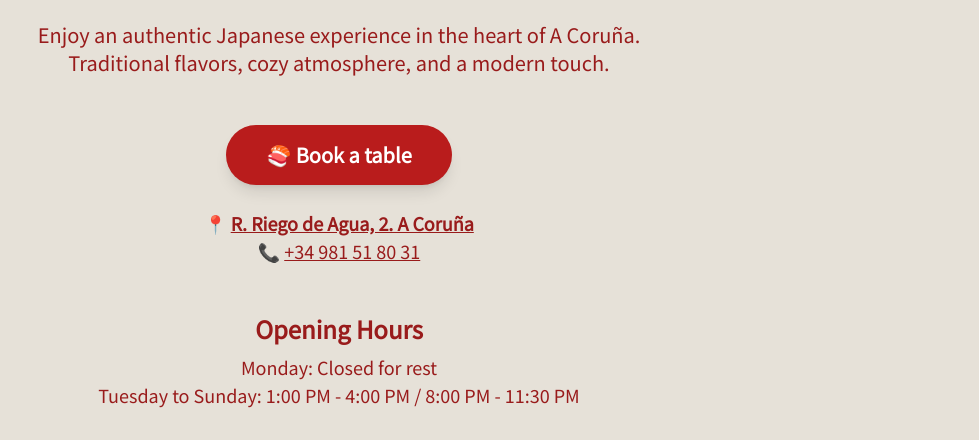
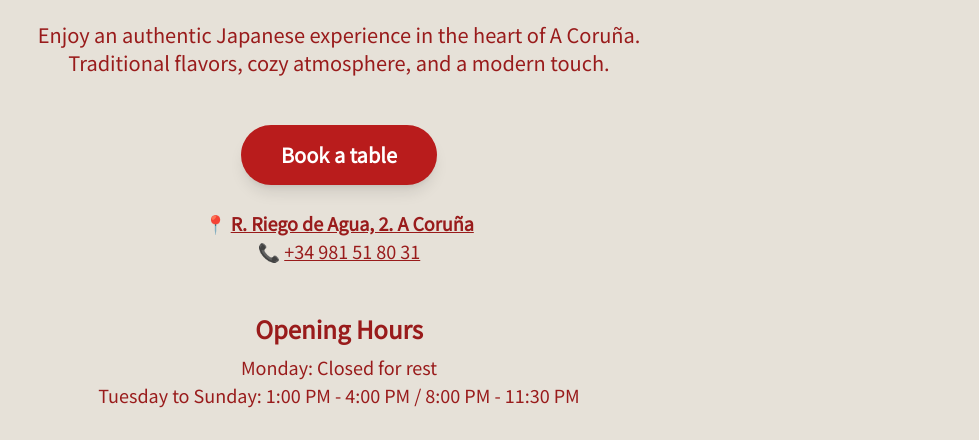
Before and after one commit to dresr/moshimoshi, a plain HTML site: page index-en.html in a window 1280 px wide. Shown: the part 360-800 px from the top of the page, without its empty margins (301-1280 px from the left). Drawn offline with nearby package versions, Linux system fonts and the light colour scheme.

Commit message:
Update index-en.html

```diff
--- a/index-en.html
+++ b/index-en.html
@@ -33,7 +33,7 @@
   <section class="text-center mb-6 animate-fade-in">
     <a href="https://moshisando.myrestoo.net/en/reservar" target="_blank"
        class="inline-block bg-red-700 hover:bg-red-900 text-white text-xl font-bold py-4 px-10 rounded-full shadow-lg transition duration-300">
-      🍣 Book a table
+       Book a table
     </a>
   </section>
 
```
